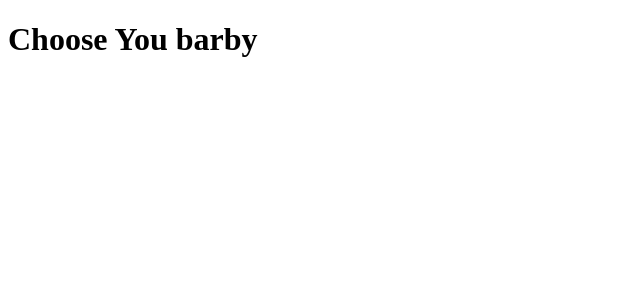
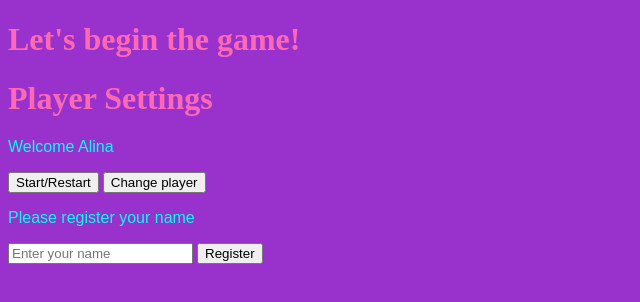
Before and after one commit to Ameleva91/cohort-11, a plain HTML site: page game/player.html in a window 1280 px wide. Shown: the whole page, without its empty margins (0-640 px from the left). Drawn offline with Linux system fonts and the light colour scheme.

Commit message:
Update player.html

```diff
--- a/game/player.html
+++ b/game/player.html
@@ -5,12 +5,31 @@
     <meta http-equiv="X-UA-Compatible" content="IE=edge">
     <meta name="viewport" content="width=device-width, initial-scale=1.0">
     <title>Begin the game</title>
+    <link rel="stylesheet" href="style.css">
 </head>
 <body>
     <header>
-        <h1>Choose You barby</H1>
+        <h1>Let's begin the game!</h1>
     </header>
+<div class="container">
+    <div class="item">
+        <h1>Player Settings</h1>
+        <div id="existing-user">
+          <p>Welcome <span>Alina</span></p>
+          <button class="start-btn">Start/Restart</button>
+          <button class="change-player-btn">Change player</button>
+        </div>
 
+        <div id="new-user">
+          <p>Please register your name</p>
+          <form>
+            <input type="text" placeholder="Enter your name" id="player" />
+            <button type="submit" id="register-btn">Register</button>
+          </form>
+        </div>
+      </div>
+
+</div>
 
 
 
```
